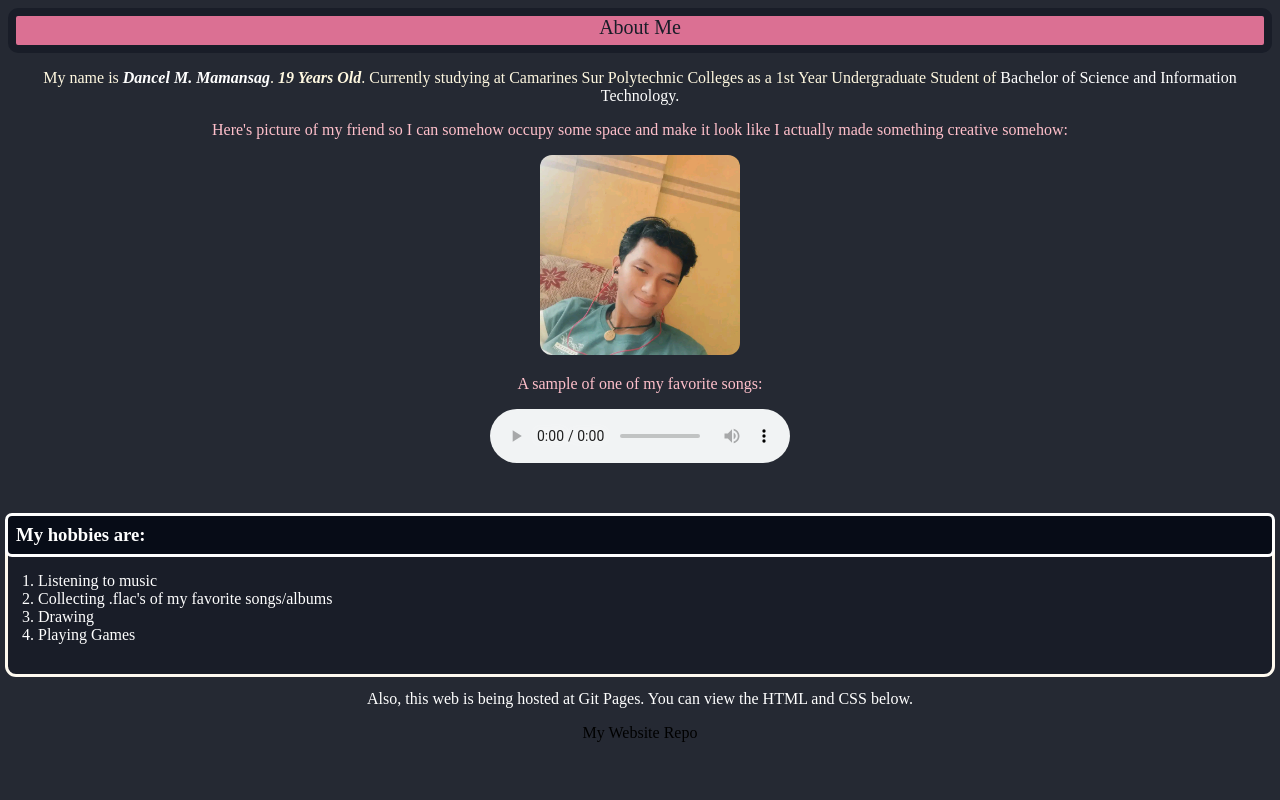
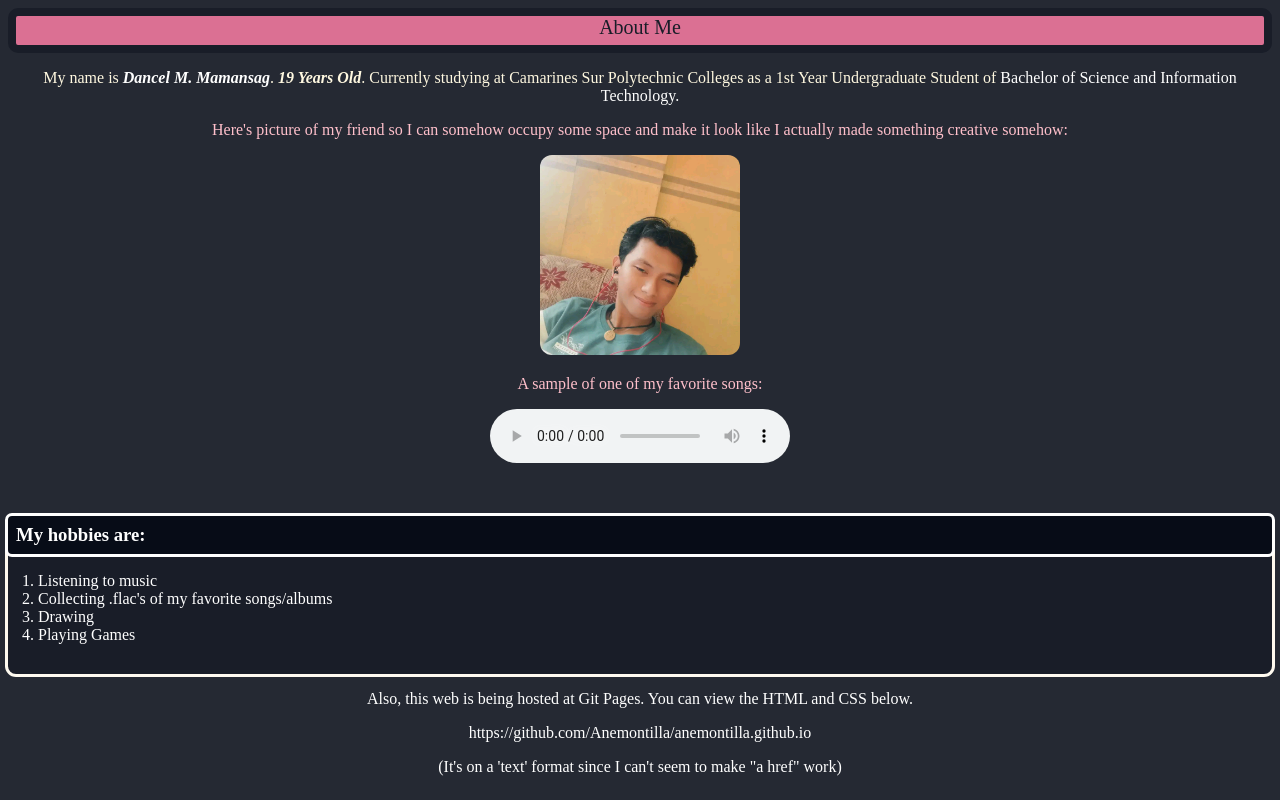
Before and after one commit to Anemontilla/Website, a plain HTML site: page index.html in a window 1280 px wide. Drawn offline with Linux system fonts and the light colour scheme.

Commit message:
update index.html

```diff
--- a/index.html
+++ b/index.html
@@ -33,8 +33,8 @@
   <p></p>
   <p></p>
   <p>Also, this web is being hosted at Git Pages. You can view the HTML and CSS below.</p>
-  <p id="web"> <a aref="https://github.com/Anemontilla/anemontilla.github.io">My Website Repo</a>
-  </p>
+  <p>https://github.com/Anemontilla/anemontilla.github.io</p>
+  <p>(It's on a 'text' format since I can't seem to make "a href" work)</p>
 </body>
 
 </html>
```
